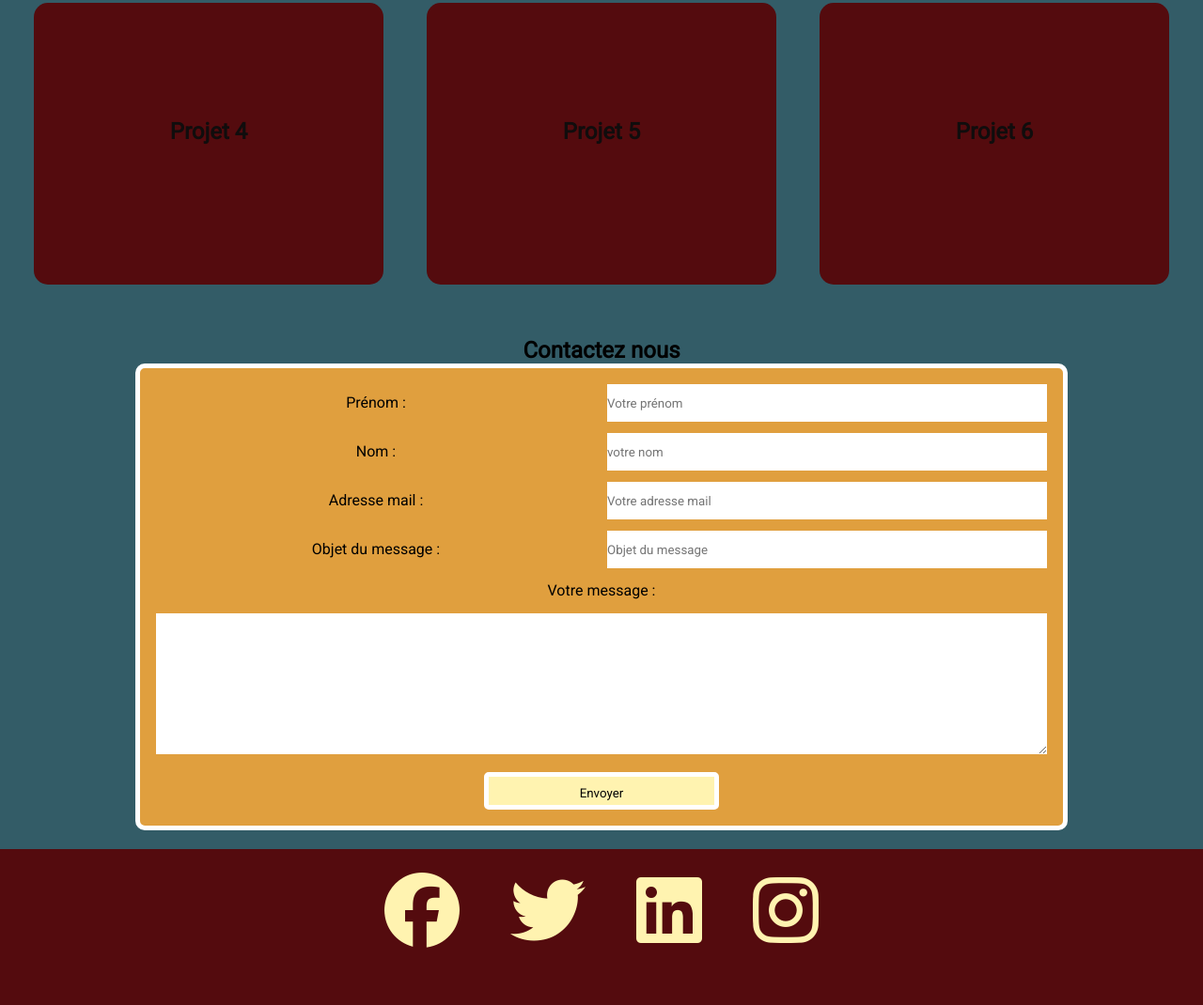
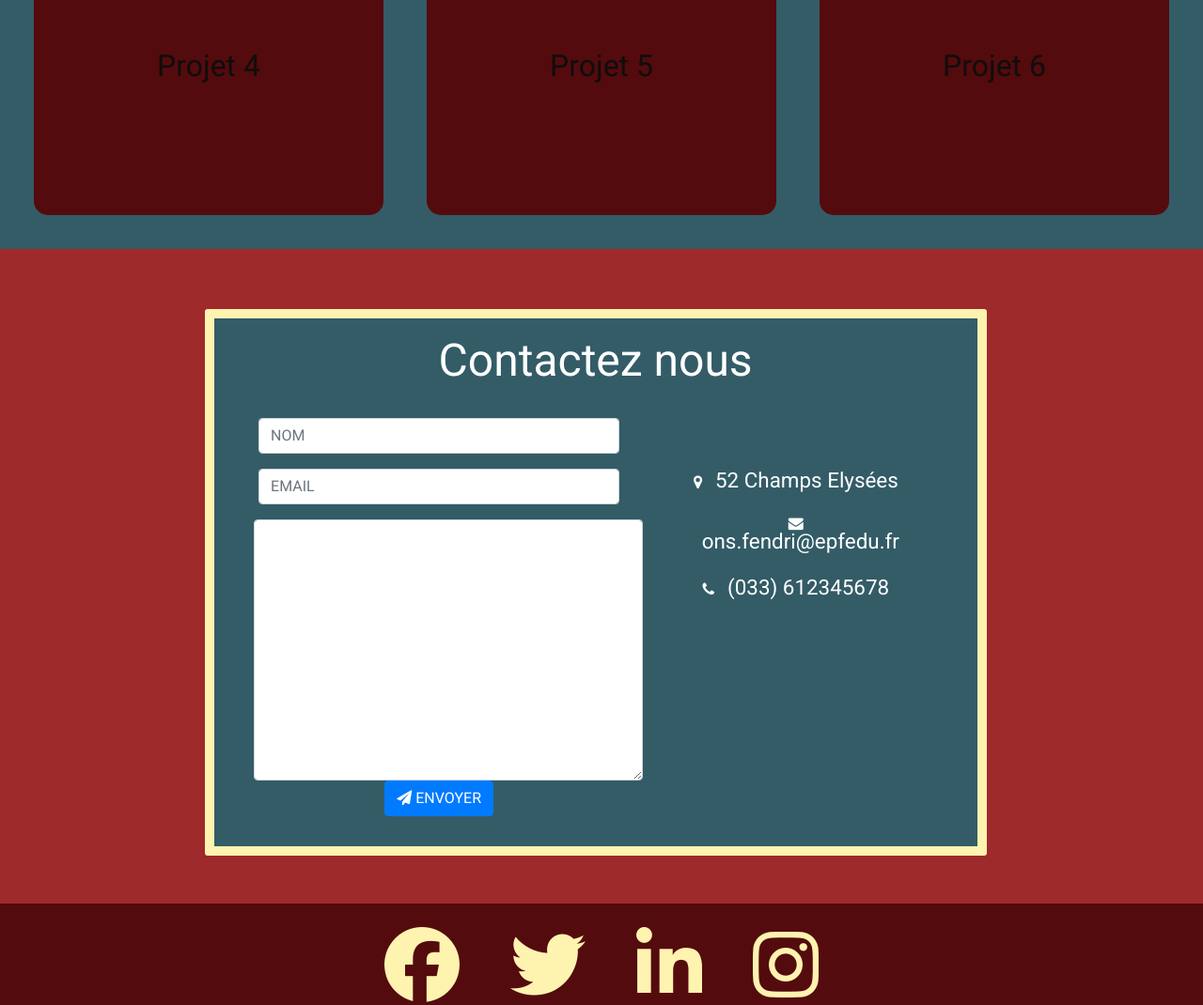
Before and after one commit to OnsFendri/Projet-portfolio, a plain HTML site: page index.html in a window 1280 px wide. Shown: the part 1093-2163 px from the top of the page at 94% size. Drawn offline with nearby package versions, Linux system fonts and the light colour scheme.

Commit message:
2nd Commit

```diff
--- a/css/style.css
+++ b/css/style.css
@@ -3,6 +3,10 @@
     border: 0;
     margin: 0;
     font-family: 'Roboto', sans-serif;
+}
+
+html {
+    scroll-behavior: smooth;     /* Pour que le retour vers le haut de page soit fluide */
 }
 
 table {
@@ -11,17 +15,10 @@ table {
     padding: 10px;
     border-radius: 10px;
     color: rgb#fafdfd;
-    background: #e09f3e ;
+    background: #e09f3e;
     border: 5px solid white;
 }
 
-/* td:first-child{
-    width: 30%;
-}
-
-td:last-child{
-    width: 70%;
-  } */
 td {
     width: 50%;
     padding: 5px;
@@ -53,11 +50,11 @@ input[type='button'] {
     padding: 10px;
 }
 
-input[type='button']:hover {
+/*input[type='button']:hover {
     cursor: pointer;
     -webkit-animation: heartbeat 1.5s ease-in-out infinite both;
     animation: heartbeat 1.5s ease-in-out infinite both;
-}
+} */
 
 /* ___________________________ Menu responsive ____________________________*/
 .topnav {
@@ -72,7 +69,7 @@ input[type='button']:hover {
 .topnav a,
 .topnav span {
     padding: 14px 16px;
-    color: #e09f3e  ;
+    color: #e09f3e;
 }
 
 .topnav span {
@@ -87,13 +84,13 @@ input[type='button']:hover {
 }
 
 .topnav a:hover {
-    background-color: #9e2a2b  ;
-    color: #ffffff ;
+    background-color: #9e2a2b;
+    color: #ffffff;
 }
 
 .topnav a.active {
-    background-color: #540b0e  2b ;
-    color: #ffffff  ;
+    background-color: #540b0e 2b;
+    color: #ffffff;
 }
 
 .topnav .icon {
@@ -102,25 +99,25 @@ input[type='button']:hover {
 
 /* ______________________________ Sections ________________________________*/
 
-section {
+#section {
     min-height: 200px;
-    padding: 20px ;
+    padding: 20px;
 }
 
 footer {
     bottom: 0;
     width: 100%;
-    height: 200px;   /* Height of the footer */
+    height: 200px;
+    /* Height of the footer */
     background-color: #540b0e;
     text-align: center;
 }
 
-#edito{
+#edito {
     background-color: #540b0e;
 }
 
-#profil,
-#contact {
+#profil {
     background-color: #335c67;
     text-align: center;
 }
@@ -135,7 +132,7 @@ footer {
     background-color: transparent;
 }
 
-/* ______________________________ Caroussel ________________________________*/
+/* ______________________________ CAROUSSEL  ________________________________*/
 
 * {
     margin: 0;
@@ -148,7 +145,8 @@ footer {
     position: relative;
 }
 
-.Slider img {      /* Superposer les images les unes sur les autres */
+.Slider img {
+    /* Superposer les images les unes sur les autres */
     object-fit: cover;
     height: 100%;
     width: 100%;
@@ -163,7 +161,8 @@ footer {
     opacity: 1;
 }
 
-.suivant, .precedent {
+.suivant,
+.precedent {
     color: #fff3b0;
     font-size: 6rem;
     position: absolute;
@@ -200,11 +199,11 @@ footer {
 }
 */
 
-fond noir avec transparence au hover
-.prev:hover,
+fond noir avec transparence au hover .prev:hover,
 .next:hover {
     background-color: rgba(0, 0, 0, 0.8);
 }
+
 /*
 La légende
 .text {
@@ -214,8 +213,8 @@ La légende
     text-align: center;
 }
 
-/* */les points de navigation
-.dot {
+/* */
+les points de navigation .dot {
     color: rgb(255, 255, 255);
     font-size: 6rem;
     position: absolute;
@@ -224,7 +223,8 @@ La légende
 }
 
 
-.active,.dot:hover {
+.active,
+.dot:hover {
     background-color: #f50c0c;
 }
 
@@ -278,8 +278,8 @@ La légende
 
 /* Style du recto */
 .flip-box-front {
-    background-color: #540b0e  ;
-    color: #100d0d  ;
+    background-color: #540b0e;
+    color: #100d0d;
 }
 
 /* Style du verso */
@@ -287,9 +287,9 @@ La légende
     background-color: #9e2a2b;
     color: #e09f3e;
     transform: rotateX(180deg);
-} */
+}
 
-footer {
+*/ footer {
     text-align: center;
 }
 
@@ -298,25 +298,149 @@ footer {
     margin: 25px;
 }
 
-/*________________________ Animation des icônes ___________________________*/
+/*________________________ Formulaire de contact ___________________________*/
+
+#contact {
+    width: 100%;
+    height: auto;
+    justify-content: center;
+    background-color: #9e2a2b;
+}
+
+.fond {
+    width: 80%;
+    display: inline-block;
+    margin: 2%;
+    margin-left: 10%;
+    text-align: center;
+    background-color: #335c67;
+    color: rgb(255, 255, 255);    /* COULEUR DU TEXTE */
+    border: 10px solid #fff3b0;
+    border-radius: 3px;
+    margin-bottom: 4%;
+    margin-top: 4%;
+}
+
+.fond h3 {
+    font-size: 3rem;
+    display: block;
+    margin: 2%;
+    margin-bottom: 0;
+}
+
+.lt {
+    padding: 2%;
+    margin: 2%;
+}
+
+.rt {
+    padding: 2%;
+    margin: 2%;
+}
+
+.lt textarea {
+    width: 90%;
+    margin-left: 3%;
+}
+
+button {
+    margin: 2%;
+}
+
+.btn-primary {                                      /* BOUTON ENVOYER */
+    background-color: #19ce16;
+    border: 1px solid white;
+    border-radius: 5%;
+}
+
+.list-item {
+    margin-bottom: 2%;
+    list-style-type: none;
+}
+
+.list-item span {
+    margin-left: 10px;
+    font-size: 1.4rem;
+}
+
+.list-item a {
+    color: #fefffe;
+    display: inline-block;
+}
+
+.list-item a:hover {
+    text-decoration: underline;
+}
+
+/*.form-control {
+    background-color: #a7e018; /* Box de contact
+*/
+
+@media screen and (min-width: 770px) {
+    .fond {
+        width: 70%;
+        margin-left: 15%;
+    }
+
+    .lt textarea {
+        width: 100%;
+        margin-left: 2.4%;
+    }
+}
+
+@media screen and (min-width: 1100px) {
+    .fond {
+        width: 65%;
+        margin-left: 17%;
+        margin-top: 5%;
+    }
+
+    .lt {
+        width: 55%;
+        display: inline-block;
+        float: left;
+        margin-right: 0;
+    }
+
+    .rt {
+        width: 35%;
+        display: inline-block;
+        margin-left: 0;
+    }
+
+    .list-item {
+        margin-bottom: 10%;
+    }
+
+    .contact-list {
+        margin-top: 22%;
+        padding-right: 8%;
+    }
+
+    .fa-envelope,
+    .gmail {
+        display: inline-block;
+        width: auto;
+    }
+}
+
+/*________________________ RETOUR HAUT DE PAGE ___________________________*/
+
+#scrollUp
+{
+position: fixed;
+bottom : 10px;
+right: -100px;
+opacity: 0.8;
+}
+
+/*________________________ ANIMATION ICONES FOOTER ___________________________*/
 .fa-brands:hover,
 #arrow-up i:hover {
     -webkit-animation: heartbeat 1.5s ease-in-out infinite both;
     animation: heartbeat 1.5s ease-in-out infinite both;
 }
 
-/* ----------------------------------------------
-   * Generated by Animista on 2022-10-4 16:9:13
-   * Licensed under FreeBSD License.
-   * See http://animista.net/license for more info.
-   * w: http://animista.net, t: @cssanimista
-   * ---------------------------------------------- */
-
-/**
-   * ----------------------------------------
-   * animation heartbeat
-   * ----------------------------------------
-   */
 @-webkit-keyframes heartbeat {
     from {
         -webkit-transform: scale(1);
@@ -395,23 +519,6 @@ footer {
     }
 }
 
-#arrow-up {
-    display: block;
-    background: #e09f3e;
-    width: 50px;
-    height: 66px;
-    border-radius: 10px;
-    text-align: center;
-    padding-top: 8px;
-    position: sticky;
-    left: 95%;
-    bottom: 20px;
-}
-
-#arrow-up i {
-    color: white;
-}
-
 /* ___________________________ Media Queries ______________________________*/
 
 @media screen and (max-width: 768px) {
@@ -456,11 +563,6 @@ footer {
         font-size: 3em;
     }
 
-    #arrow-up {
-        left: 85%;
-        bottom: 15px;
-    }
-
     td {
         display: block;
         width: 96%;
--- a/index.html
+++ b/index.html
@@ -1,5 +1,6 @@
 <!DOCTYPE html>
 <html lang="fr">
+
 <head>
     <meta charset="UTF-8" />
     <meta http-equiv="X-UA-Compatible" content="IE=edge" />
@@ -10,6 +11,12 @@
     <link rel="preconnect" href="https://fonts.gstatic.com" crossorigin />
     <link href="https://fonts.googleapis.com/css2?family=Roboto&display=swap" rel="stylesheet" />
     <link rel="stylesheet" href="css/style.css" />
+    <link
+    rel="stylesheet"
+    href=
+"https://maxcdn.bootstrapcdn.com/bootstrap/4.4.1/css/bootstrap.min.css"/>
+    <link rel="stylesheet" href="https://cdnjs.cloudflare.com/ajax/libs/font-awesome/4.7.0/css/font-awesome.min.css" />
+    <script type="text/javascript" src="http://ajax.googleapis.com/ajax/libs/jquery/1.8/jquery.min.js"></script>
     <title>Portfolio</title>
 </head>
 
@@ -30,7 +37,7 @@
         <section id="profil">
             <img id="photo" src="images/Avatar1.png" alt="mon avatar" />
         </section>
-        <section id="edito" class="slideshow-container">
+        <section id="edito" class="Carousel">
 
             <!-------------    Le Carousel    ------------>
             <div class="Slider">
@@ -59,7 +66,7 @@
         <section id="projets">
             <div class="flip-box" id="projet1">
                 <div class="flip-box-inner" style="background-image: url(images/chat1_c.jpg);">
-                    <div class="flip-box-front"style="background-image: url(images/chat1.jpg);">
+                    <div class="flip-box-front" style="background-image: url(images/chat1.jpg);">
                         <h2>Projet 1</h2>
                     </div>
                     <div class="flip-box-back">
@@ -118,53 +125,77 @@
                 </div>
             </div>
         </section>
-        <section id="contact">
-            <h2>Contactez nous</h2>
-            <form action="contact.php" method="post">
-                <table>
-                    <tr>
-                        <td><label for="firstname">Prénom :</label></td>
-                        <td>
-                            <input type="text" name="firstname" id="firstname" placeholder="Votre prénom" required/>
-                        </td>
-                    </tr>
-                    <tr>
-                        <td><label for="lastname">Nom :</label></td>
-                        <td>
-                            <input type="text" name="lastname" id="lastname" placeholder="votre nom" required/>
-                        </td>
-                    </tr>
-                    <tr>
-                        <td><label for="email">Adresse mail :</label></td>
-                        <td>
-                            <input type="email" name="email" id="email" placeholder="Votre adresse mail"required />
-                        </td>
-                    </tr>
-                    <tr>
-                        <td><label for="objet">Objet du message :</label></td>
-                        <td>
-                            <input type="text" name="objet" id="objet" placeholder="Objet du message" required/>
-                        </td>
-                    </tr>
-                    <tr>
-                        <td colspan="2"><label for="message">Votre message :</label></td>
-                    </tr>
-                    <tr>
-                        <td colspan="2">
-                            <textarea name="message" id="message" cols="30" rows="10" required></textarea>
-                        </td>
-                    </tr>
-                    <tr>
-                        <td colspan="2"><input type="button" onclick="submit()" value="Envoyer" /></td>
-                    </tr>
-                </table>
-            </form>
-        </section>
     </main>
 
+    <section id="contact">
+        <!------    FORMULAIRE DE CONTACT   ------>
+        <div class="fond">
+            <h3>Contactez nous</h3>
+            <div class="lt">
+
+                <!------    DEBUT FORMULAIRE    ------>
+                <form class="form-horizontal" method="post" action="contact.php"></form>
+                <div class="form-group">   <!-- groupe de formulaires -->
+                    <div class="col-sm-12">
+                        <!------    NOM    ------>
+                        <input type="text" class="form-control" id="NOM" placeholder="NOM" name="NOM" value="" />
+                    </div>
+                </div>
+
+                <div class="form-group">
+                    <div class="col-sm-12">
+                        <!------    EMAIL   ------>
+                        <input type="email" class="form-control" id="EMAIL" placeholder="EMAIL" name="EMAIL" value="" />
+                    </div>
+                </div>
+
+                <!------    MESSAGE    ------>
+                <textarea class="form-control" rows="11" placeholder="MESSAGE" name="MESSAGE">
+                    </textarea>
+
+                <button class="btn btn-primary send-button" id="submit" type="submit" value="ENVOYER">
+                    <i class="fa fa-paper-plane"></i>
+                    <span class="send-text">ENVOYER</span>
+                </button>
+                </form>
+                <!------    FIN DU FORMULAIRE   ------>
+            </div>
+
+            <!------    MES INFORMATIONS    ------>
+            <div class="rt">
+                <ul class="contact-list">
+                    <li class="list-item">
+                        <i class="fa fa-map-marker fa-1x">
+                            <span class="contact-text place">
+                                52 Champs Elysées
+                            </span>
+                        </i>
+                    </li>
+
+                    <li class="list-item">
+                        <i class="fa fa-envelope fa-1x">
+                            <span class="contact-text gmail">
+                                <a href="mailto:ons.fendri@efpedu.fr" title="Envoyez moi un e-mail">
+                                    ons.fendri@epfedu.fr</a>
+                            </span>
+                        </i>
+                    </li>
+
+                    <li class="list-item">
+                        <i class="fa fa-phone fa-1x">
+                            <span class="contact-text phone">
+                                (033) 612345678
+                            </span>
+                        </i>
+                    </li>
+                </ul>
+            </div>
+        </div>
+    </section>
+    <!------    FOOTER  ------>
     <footer>
-        <a href="https://www.facebook.com/" target="_blank" aria-label="icône facebook"><em
-            class="fa-brands fa-facebook fa-5x"></em></a>
+        <a href="https://www.facebook.com/" target="_red" aria-label="icône facebook"><em
+                class="fa-brands fa-facebook fa-5x"></em></a>
         <a href="https://www.twitter.com/" target="_blank" aria-label="icône twitter"><em
                 class="fa-brands fa-twitter fa-5x"></em></a>
         <a href="https://www.linkedin.com/" target="_blank" aria-label="icône linkedin"><em
@@ -172,8 +203,9 @@
         <a href="https://www.instagram.com/" target="_blank" aria-label="icône instagram"><em
                 class="fa-brands fa-instagram fa-5x"></em></a>
     </footer>
-    <div id="arrow-up">
-        <a href="#" aria-label="flèche top"><em class="fa-sharp fa-solid fa-arrow-up fa-3x"></em></a>
+    <!------   RETOUR EN HAUT DE PAGE  ------>
+    <div id="scrollUp">
+        <a href="#top"><img src="images/to_top.png"/></a>
     </div>
 </body>
 
```
Also changed, not shown: app.js (+12 -0 lines), images/to_top.png (added), 1 other file.
